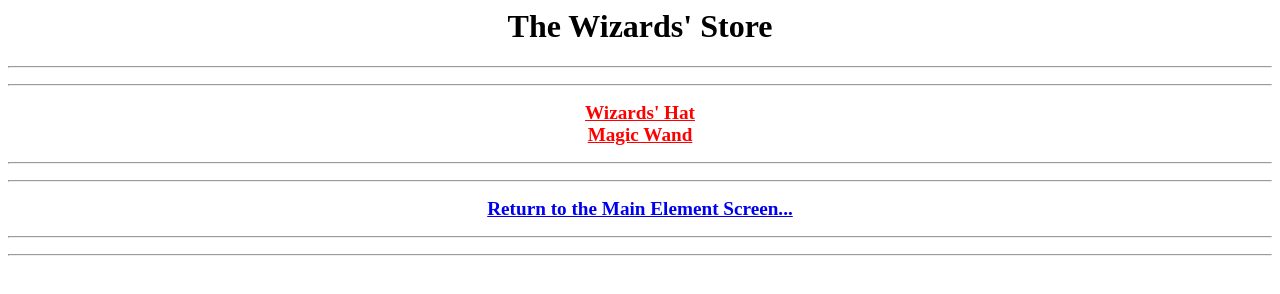
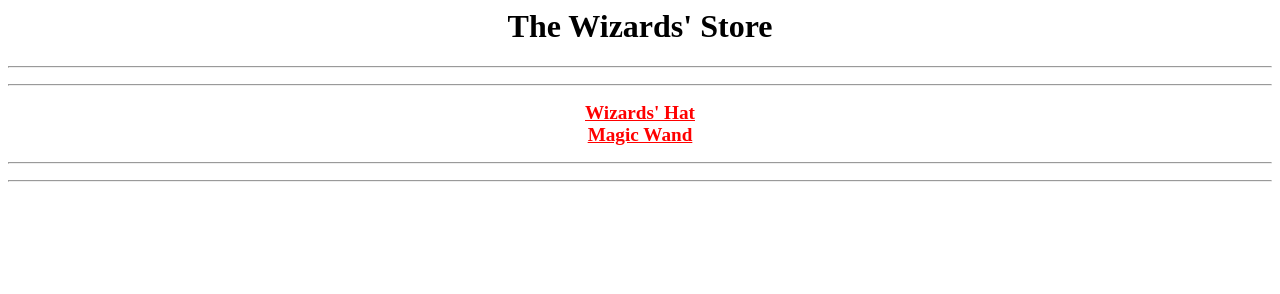
Before and after one commit to boydm423/Elemental2, a plain HTML site: page wizards-store.html in a window 1280 px wide. Drawn offline with Linux system fonts and the light colour scheme.

Commit message:
Remove the 'Return to the Main Element Screen' link from wizards-store.html

```diff
--- a/wizards-store.html
+++ b/wizards-store.html
@@ -8,8 +8,6 @@
 <a href="wizards-hat.html" style="color:red; font-size:0.6em;">Wizards' Hat</a><br>
 <a href="magic-wand.html" style="color:red; font-size:0.6em;">Magic Wand</a><br>
 <hr><hr>
-<a href="index.html" style="font-size:0.6em;">Return to the Main Element Screen...</a><br>
-<hr><hr>
 
 </center>
 </BODY>
```
